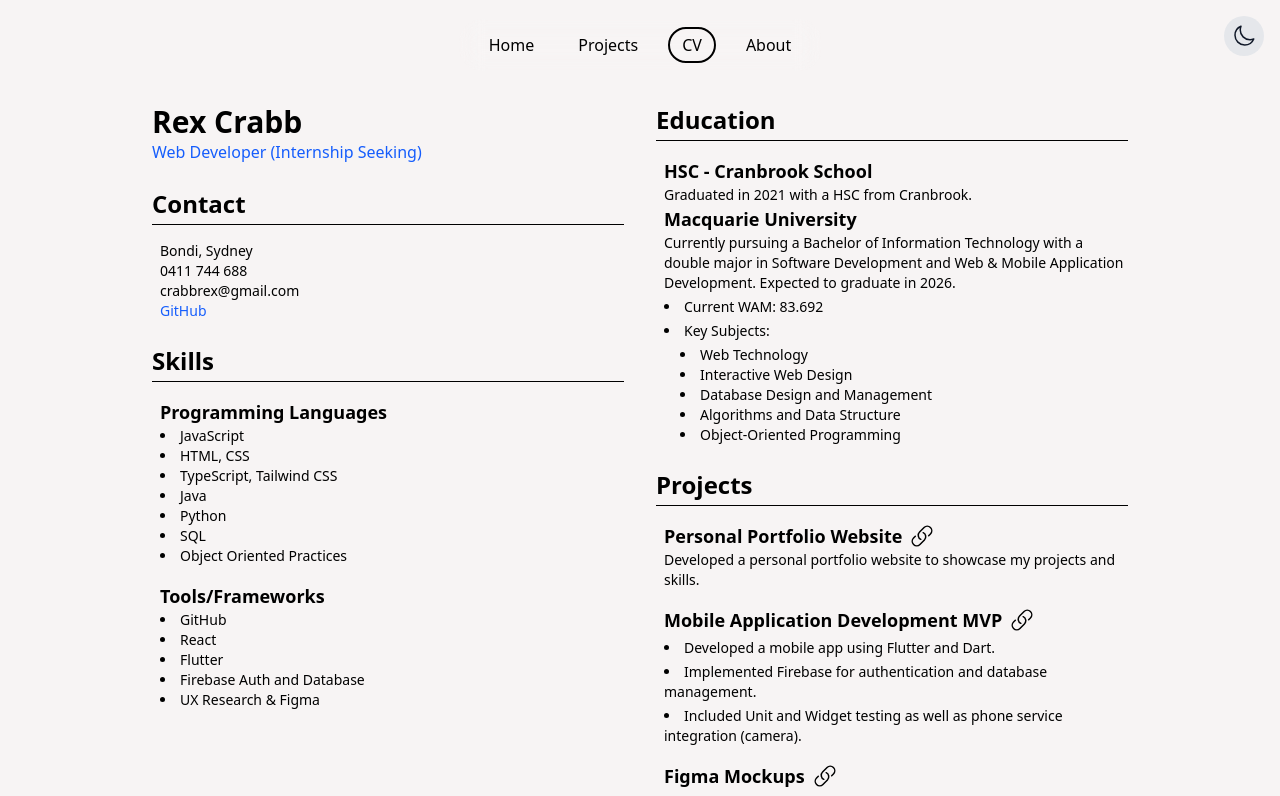
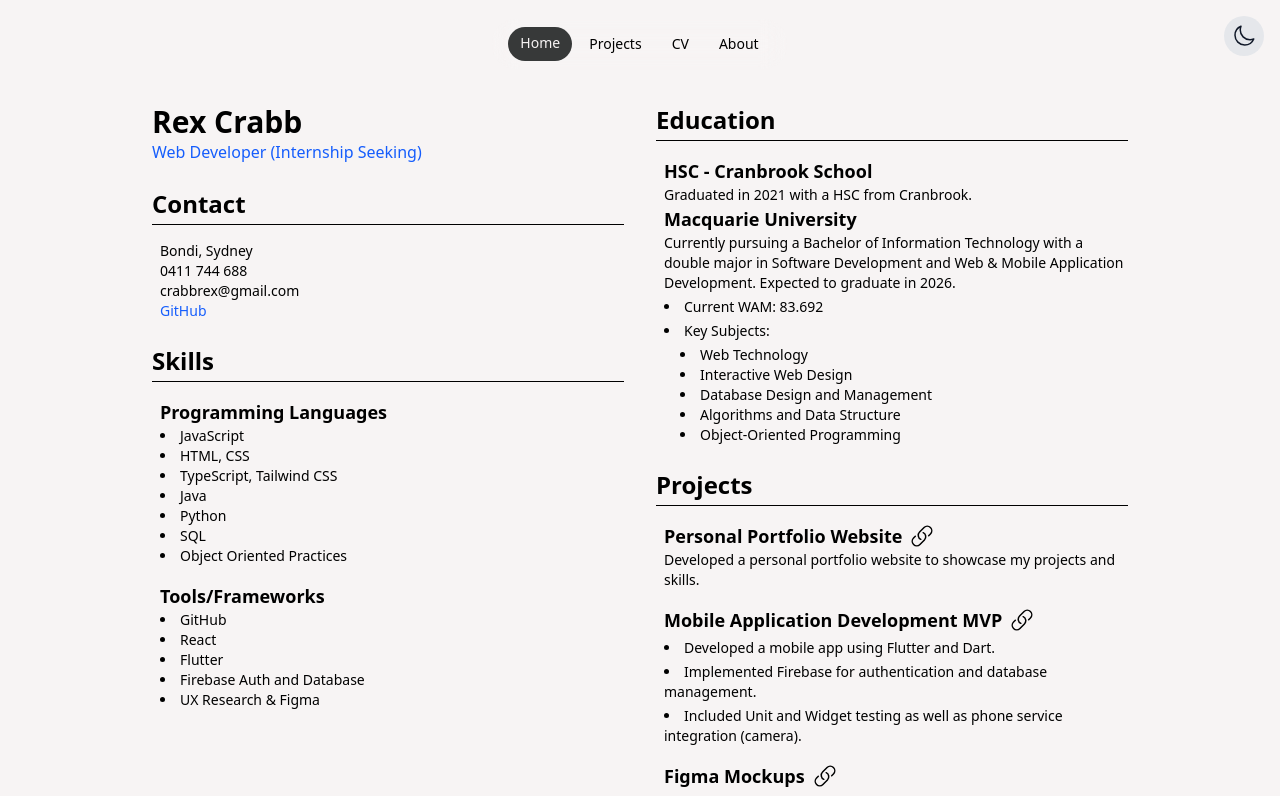
Before and after one commit to CrabbRex/my-cv-site, a Next.js app: page /cv in a window 1280 px wide. Shown: the top 796 px of the page. Built offline with nearby package versions, Linux system fonts and the light colour scheme.

Commit message:
Implement Nav Bar animations using Motion.

```diff
--- a/src/app/components/navbar.tsx
+++ b/src/app/components/navbar.tsx
@@ -1,40 +1,52 @@
 // File: src/app/components/navbar.tsx
 "use client"
 import Link from 'next/link';
-import ThemeSwitcher from './ThemeSwitcher';
 import { useEffect, useState } from "react";
 import { usePathname } from 'next/navigation';
+import { motion } from "motion/react";
+
+const navLinks = [
+        { href: '/', label: 'Home' },
+        { href: '/projects', label: 'Projects' },
+        { href: '/cv', label: 'CV' },
+        { href: '/about', label: 'About' }
+    ]
+
 
 export default function Navbar() {
-    const pathname = usePathname();
-    const [scrolled, setScrolled] = useState(false);
-
-    useEffect(() => {
-        const handleScroll = () => setScrolled(window.scrollY > 10);
-        window.addEventListener('scroll', handleScroll);
-        return () => window.removeEventListener('scroll', handleScroll);
-    }, []);
-
-    const linkClasses = (href: string) => {
-        const isActive = pathname === href;
-        return `px-3 py-1 rounded-4xl transition border-2
-            ${isActive
-                ? 'border-[var(--color-foreground)] bg-transparent'
-                : 'border-transparent'}`;
-    };
-
+    let [activeTab, setActiveTab] = useState(navLinks[0].href);
     return (
         <header className="fixed top-0 left-0 w-full z-50 flex justify-center">
-            <div
-                className={`rounded-3xl px-4 py-2 mt-4 transition-all duration-300 backdrop-blur-md`}
-            >
-                <nav className="max-w-5xl mx-auto flex gap-4 justify-center">
-                    <Link href="/" className={linkClasses('/')}>Home</Link>
-                    <Link href="/projects" className={linkClasses('/projects')}>Projects</Link>
-                    <Link href="/cv" className={linkClasses('/cv')}>CV</Link>
-                    <Link href="/about" className={linkClasses('/about')}>About</Link>
-                </nav>
+            <div className="flex space-x-1 rounded-3xl px-4 py-2 mt-4 backdrop-blur-md">
+                {navLinks.map((link) => (
+                    <Link
+                        key={link.href}
+                        href={link.href}
+                        onClick={() => setActiveTab(link.href)}
+                        className={`relative rounded-full px-3 py-1.5 text-sm font-medium outline-sky-400 transition focus-visible:outline-2
+                            ${activeTab === link.href
+                                ? "text-white"
+                                : 'border border-transparent hover:border hover:border-[var(--color-foreground)]'
+                                }`}
+                                style={{
+                                    WebkitTapHighlightColor: 'transparent',
+                                }}
+                    >
+                        {activeTab === link.href && (
+                            <motion.span
+                                layoutId="bubble"
+                                className="absolute inset-0 z-10 bg-[var(--color-oppositeBackground)] rounded-full"
+                                style={{ borderRadius: 9999 }}
+                                transition={{ type: "spring", bounce: 0.2, duration: 0.6 }}
+                            />
+                        )}
+                        <span className={`relative z-20 ${activeTab === link.href ? "text-[var(--color-background)]" : ""}`}>
+                            {link.label}
+                        </span>
+                    </Link>
+                ))}
+                {/* <ThemeSwitcher /> */}
             </div>
         </header>
-    );
+    )
 }
--- a/src/app/globals.css
+++ b/src/app/globals.css
@@ -14,6 +14,7 @@
   --color-nav-highlight: #000000;
   --color-pad: rgba(181, 207, 232, 0.7);
   --color-pad-hover: rgba(181, 207, 232, 0.9);
+  --color-oppositeBackground: #373939;
 
   --font-sans: system-ui, sans-serif;
   --font-mono: monospace;
@@ -25,6 +26,7 @@
     --color-box-hover: #6b8bbf;
     --color-box: #7FAE39;
     --color-surface: rgba(255, 255, 255, 0.1);
+    --color-oppositeBackground: #f7f4f4;
 }
 
 
```
